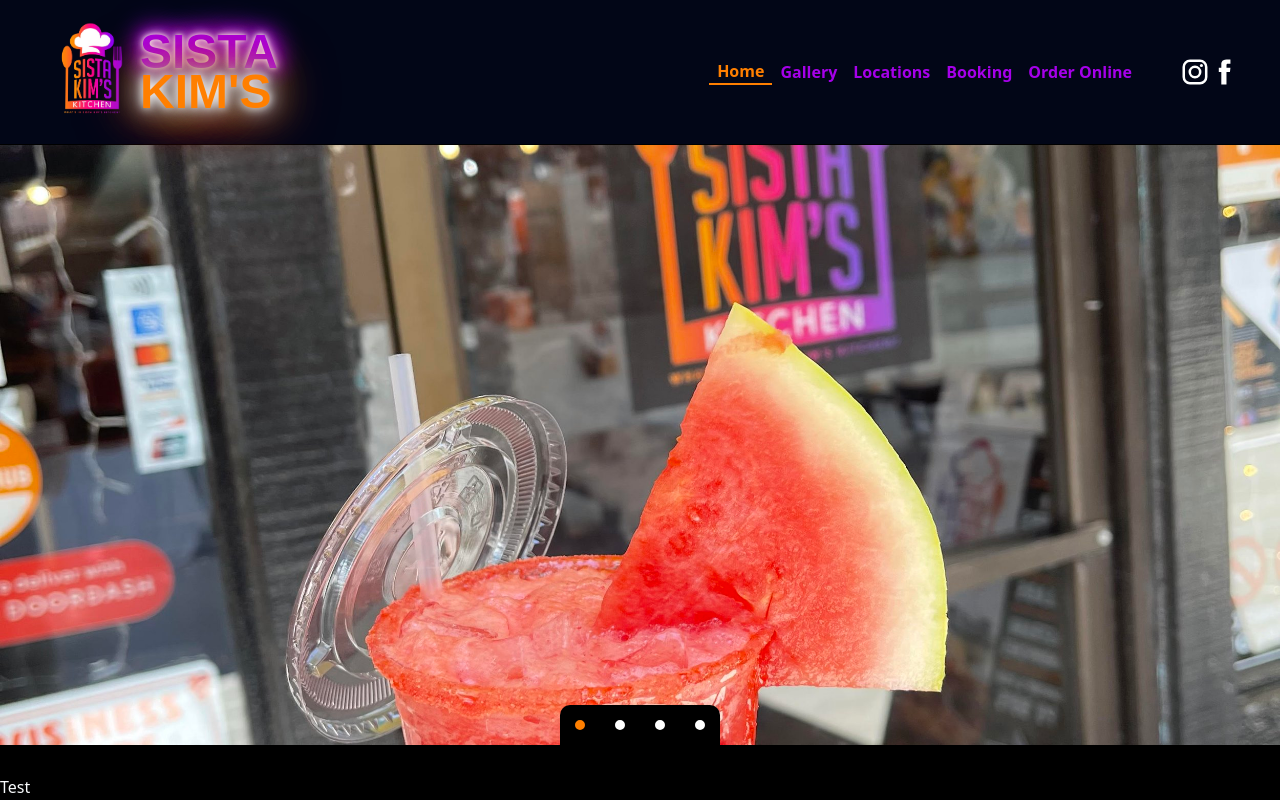
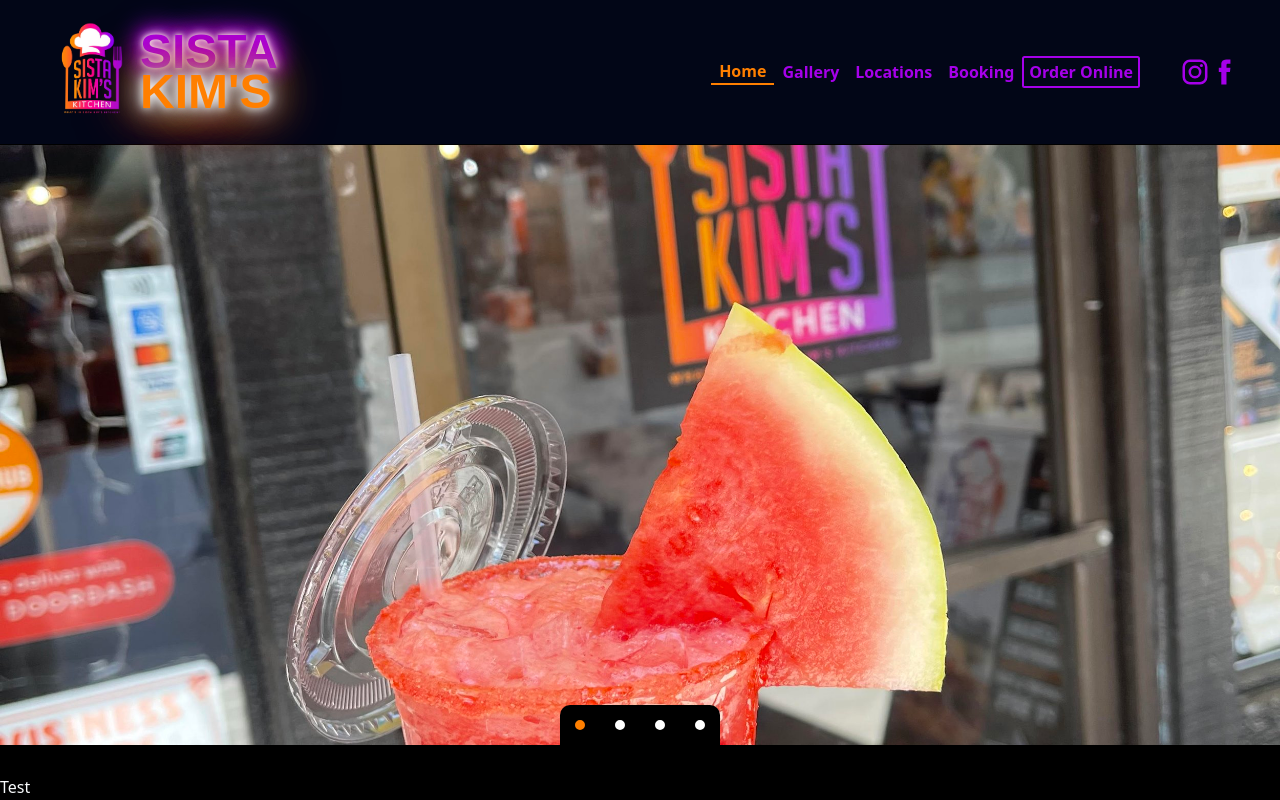
Before and after one commit to christan87/sistakimskitchen-refactor, a Next.js app: page / in a window 1280 px wide. Shown: the top 800 px of the page. Built offline with nearby package versions, Linux system fonts and the light colour scheme.

Commit message:
completed navbar and migrated styles from the global css to the module.css

```diff
--- a/components/Icons/FacebookIcon.js
+++ b/components/Icons/FacebookIcon.js
@@ -1,6 +1,8 @@
-export default function InstgramIcon({width, height, color}) {
+import styles from '../../styles/Home.module.css';
+
+export default function InstgramIcon({width, height, color, className}) {
     return(
-        <svg fill={`${color}`} width={`${width}px`} height={`${height}px`} viewBox="-7 -2 24 24" xmlns="http://www.w3.org/2000/svg" preserveAspectRatio="xMinYMin" class="jam jam-facebook">
+        <svg fill={`${color}`} width={`${width}px`} height={`${height}px`} viewBox="-7 -2 24 24" xmlns="http://www.w3.org/2000/svg" preserveAspectRatio="xMinYMin" class={`${styles[`${className}`]} jam jam-facebook`}>
             <path d='M2.046 3.865v2.748H.032v3.36h2.014v9.986H6.18V9.974h2.775s.26-1.611.386-3.373H6.197V4.303c0-.343.45-.805.896-.805h2.254V0H6.283c-4.34 0-4.237 3.363-4.237 3.865z' />
         </svg>
     )
--- a/components/Icons/InstagramIcon.js
+++ b/components/Icons/InstagramIcon.js
@@ -1,6 +1,8 @@
-export default function InstgramIcon({width, height, color}) {
+import styles from '../../styles/Home.module.css';
+
+export default function InstgramIcon({width, height, color, className}) {
     return(
-        <svg fill={`${color}`} width={`${width}px`} height={`${height}px`} viewBox="-2 -2 24 24" xmlns="http://www.w3.org/2000/svg" preserveAspectRatio="xMinYMin" class="jam jam-instagram">
+        <svg fill={`${color}`} width={`${width}px`} height={`${height}px`} viewBox="-2 -2 24 24" xmlns="http://www.w3.org/2000/svg" preserveAspectRatio="xMinYMin" class={`${styles[`${className}`]} jam jam-instagram`}>
             <path d='M14.017 0h-8.07A5.954 5.954 0 0 0 0 5.948v8.07a5.954 5.954 0 0 0 5.948 5.947h8.07a5.954 5.954 0 0 0 5.947-5.948v-8.07A5.954 5.954 0 0 0 14.017 0zm3.94 14.017a3.94 3.94 0 0 1-3.94 3.94h-8.07a3.94 3.94 0 0 1-3.939-3.94v-8.07a3.94 3.94 0 0 1 3.94-3.939h8.07a3.94 3.94 0 0 1 3.939 3.94v8.07z'/><path d='M9.982 4.819A5.17 5.17 0 0 0 4.82 9.982a5.17 5.17 0 0 0 5.163 5.164 5.17 5.17 0 0 0 5.164-5.164A5.17 5.17 0 0 0 9.982 4.82zm0 8.319a3.155 3.155 0 1 1 0-6.31 3.155 3.155 0 0 1 0 6.31z'/><circle cx='15.156' cy='4.858' r='1.237'/>
         </svg>
     )
--- a/components/common/LandingNav.js
+++ b/components/common/LandingNav.js
@@ -27,6 +27,10 @@ export default function LandingNav() {
         }
     }, []);
 
+    /**
+     * This useEffect hook is used to add a resize event listener to the window.
+     * The event listener calls the handleResize function whenever the window is resized.
+     */
     useEffect(() => {
         const handleResize = () => {
             setWindowWidth(window.innerWidth);
@@ -39,7 +43,7 @@ export default function LandingNav() {
 
     return (
         <div>
-        <nav id="navbar" className={`fixed top-0 left-0 right-0 z-50 bg-slate-950 flex items-center justify-between pl-10 pr-10 ${isScrolled && windowWidth > 640 ? 'nav-expand' : 'nav-collapse'}`}>
+        <nav id="navbar" className={`fixed top-0 left-0 right-0 z-50 bg-slate-950 flex items-center justify-between pl-10 pr-10 ${isScrolled && windowWidth > 640 ? `${styles['nav-expand']}` : `${styles['nav-collapse']}`}`}>
 
             {isScrolled && windowWidth > 640 ?
                 (
@@ -70,14 +74,14 @@ export default function LandingNav() {
                 </button>
             </div>
             <div className={`hidden lg:relative lg:bg-transparent lg:p-0 lg:mt-0 lg:shadow-none lg:flex lg:items-center text-slate-50`}>
-                <Link href="/" className={`nav-link px-2 font-bold ${router.pathname === "/" ? "nav-link-active" : ""}`}>Home</Link>
-                <Link href="/gallery" className={`nav-link px-2 font-bold ${router.pathname === "/gallery" ? "nav-link-active" : ""}`}>Gallery</Link>
-                <Link href="/#" className={`nav-link px-2 font-bold ${router.pathname === "/locations" ? "nav-link-active" : ""}`}>Locations</Link>
-                <Link href="/booking" className={`nav-link px-2 font-bold ${router.pathname === "/booking" ? "nav-link-active" : ""}`}>Booking</Link>
-                <Link href="/#" className="nav-link px-2 font-bold">Order Online</Link>
+                <Link href="/" className={`${styles['nav-link']} px-2 font-bold ${router.pathname === "/" ? `${styles['nav-link-active']}` : ""}`}>Home</Link>
+                <Link href="/gallery" className={`${styles['nav-link']} px-2 font-bold ${router.pathname === "/gallery" ? `${styles['nav-link-active']}` : ""}`}>Gallery</Link>
+                <Link href="/locations" className={`${styles['nav-link']} px-2 font-bold ${router.pathname === "/locations" ? `${styles['nav-link-active']}` : ""}`}>Locations</Link>
+                <Link href="/booking" className={`${styles['nav-link']} px-2 font-bold ${router.pathname === "/booking" ? `${styles['nav-link-active']}` : ""}`}>Booking</Link>
+                <Link href="https://www.clover.com/online-ordering/sister-kims-kitchen-las-vegas" className={`${styles['nav-link-btn']} px-2 font-bold`}>Order Online</Link>
                 <div className="flex ml-10">
-                    <Link href="https://www.instagram.com/sistakimskitchen/"><InstagramIcon color='white' width='30' height='30'/></Link>
-                    <Link href="https://www.facebook.com/Sistakimskitchen/"><FacebookIcon color='white' width='30' height='30'/></Link>
+                    <Link href="https://www.instagram.com/sistakimskitchen/"><InstagramIcon color='var(--brand-purple)' width='30' height='30'className='nav-link-icon'/></Link>
+                    <Link href="https://www.facebook.com/Sistakimskitchen/"><FacebookIcon color='var(--brand-purple)' width='30' height='30' className='nav-link-icon'/></Link>
                 </div>
             </div>
 
@@ -85,8 +89,11 @@ export default function LandingNav() {
         <div className={`fixed top-15 left-0 right-0 z-50 lg:hidden ${isOpen ? `${styles['nav-dropdown']} ${styles['open']}` : `${styles['nav-dropdown']}`} flex flex-col items-center text-center`}>
                 <Link href="/" className={`px-2 font-bold flex-grow border-b border-gray-200 w-full ${router.pathname === "/" ? "" : ""}`}>Home</Link>
                 <Link href="/gallery" className={`px-2 font-bold flex-grow border-b border-gray-200 w-full ${router.pathname === "/gallery" ? "" : ""}`}>Gallery</Link>
+                <Link href="/locations" className={`px-2 font-bold flex-grow border-b border-gray-200 w-full ${router.pathname === "/locations" ? "" : ""}`}>Locations</Link>
                 <Link href="/booking" className={`px-2 font-bold flex-grow border-b border-gray-200 w-full ${router.pathname === "/booking" ? "" : ""}`}>Booking</Link>
-                <Link href="/#" className="px-2 font-bold">Order Online</Link>
+                <Link href="https://www.clover.com/online-ordering/sister-kims-kitchen-las-vegas" className="px-2 font-bold flex-grow border-b border-gray-200 w-full ">Order Online</Link>
+                <Link href="https://www.instagram.com/sistakimskitchen/" className="px-2 font-bold flex-grow border-b border-gray-200 w-full ">Instagram</Link>
+                <Link href="https://www.facebook.com/Sistakimskitchen/" className="px-2 font-bold ">Facebook</Link>
         </div>
         </div>
     )
--- /dev/null
+++ b/pages/locations.js
@@ -0,0 +1,9 @@
+import LandingNav from "../components/common/LandingNav"
+export default function Locations() {
+    return (
+        <div>
+            <LandingNav />
+            <h1>Locations</h1>
+        </div>
+    )
+}
--- a/styles/Home.module.css
+++ b/styles/Home.module.css
@@ -1,7 +1,3 @@
-.active-navlink {
-  color: #ff0000;
-}
-
 .neonpurple-text {
     font-size: 3rem;
     color: var(--brand-neonpurple);
@@ -45,6 +41,60 @@
   transition: max-height 0.3s ease-in, padding 0.1s ease-in;
 }
 
+.nav-link{
+  color: var(--brand-purple);
+}
+
+.nav-link:hover{
+  color: var(--brand-neonorange);
+  text-shadow:
+  0 0 5px currentColor,
+  0 0 10px currentColor,
+  0 0 15px currentColor;
+  transition: ease-in-out 0.9s;
+}
+
+.nav-link-icon:hover{
+  fill: var(--brand-neonpurple);
+  filter: drop-shadow(0 0 5px var(--brand-neonorange)) drop-shadow(0 0 10px var(--brand-neonorange)) drop-shadow(0 0 15px var(--brand-neonorange));
+  transition: ease-in-out 0.9s;
+}
+
+.nav-link-active{
+  color: var(--brand-neonorange) !important;
+  border-bottom: 2px solid var(--brand-neonorange);
+}
+
+.nav-collapse{
+  height: 144.14px !important;
+  transition: height 0.3s ease-in-out !important;
+}
+
+.nav-expand{
+  height: 108.1px !important;
+  transition: height 0.3s ease-in-out !important;
+
+}
+
+.nav-link-btn{
+  border: solid 2px var(--brand-purple);
+  color: var(--brand-purple);
+  border-radius: 2.5px;
+  padding: 2px 5px;
+  transition: ease-in-out 0.3s;
+}
+
+.nav-link-btn:hover{
+  color: var(--brand-neonorange);
+  text-shadow:
+  0 0 5px currentColor,
+  0 0 10px currentColor,
+  0 0 15px currentColor;
+  background-color: var(--brand-purple);
+  border: solid 2px currentColor;
+  transition: all ease-in-out 0.9s;
+}
+
 .slider-img {
   position: relative;
   display: flex;
--- a/styles/globals.css
+++ b/styles/globals.css
@@ -32,30 +32,6 @@ the SimpleSlider component from react-slick.
   margin: 10px !important;
 }
 
-.nav-link{
-  color: var(--brand-purple) !important;
+.Home_slider-img__wxBfh{
+  height: 46.5em !important;
 }
-
-.nav-link:hover{
-  color: var(--brand-neonorange) !important;
-  text-shadow:
-  0 0 5px currentColor,
-  0 0 10px currentColor,
-  0 0 15px currentColor;
-  transition: ease-in-out 0.9s;
-}
-
-.nav-link-active{
-  color: var(--brand-neonorange) !important;
-  border-bottom: 2px solid var(--brand-neonorange);
-}
-.nav-collapse{
-  height: 144.14px !important;
-  transition: height 0.3s ease-in-out !important;
-}
-
-.nav-expand{
-  height: 108.1px !important;
-  transition: height 0.3s ease-in-out !important;
-
-}
```
